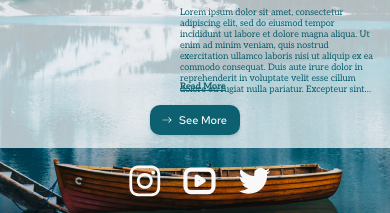
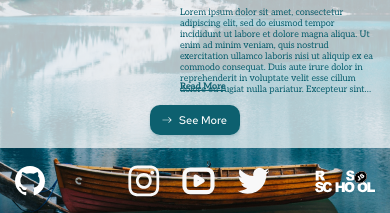
Before and after one commit to h3nnessey/2022q2, a plain HTML site: page travel/index.html in a window 390 px wide. Shown: the part 1206-1419 px from the top of the page. Drawn offline with Linux system fonts and the light colour scheme; a web font is replaced by a local one.

Commit message:
feat: add gh & rss links, add disabled scroll while burger is active

```diff
--- a/travel/index.html
+++ b/travel/index.html
@@ -278,6 +278,13 @@
   <footer class="footer">
     <div class="container">
       <div class="container-content footer__container">
+
+        <div class="github">
+          <a href="https://github.com/h3nnessey" class="github__link">
+            <img src="src/img/svg/github.svg" alt="GitHub icon" class="github__img" title="GitHub" />
+          </a>
+        </div>
+
         <ul class="author__social">
           <li class="author__social__item">
             <a href="https://github.com/h3nnessey" class="author__social__link">
@@ -309,6 +316,14 @@
             </a>
           </li>
         </ul>
+
+        <div class="rs-school">
+          <a href="https://rs.school/js-stage0/" class="rs-school__link">
+            <img src="src/img/svg/rs_school_js.svg" alt="RS School icon" class="rs-school__img"
+              title="RS School" />
+          </a>
+        </div>
+
       </div>
     </div>
   </footer>
--- a/travel/src/css/style.css
+++ b/travel/src/css/style.css
@@ -570,6 +570,14 @@ html {
   color: #ffffff;
 }
 
+.github {
+  display: none;
+}
+
+.rs-school {
+  display: none;
+}
+
 .author__social {
   display: flex;
   align-items: center;
@@ -598,10 +606,35 @@ html {
   .container-content {
     max-width: 360px;
   }
+
   .header .container {
     background: none;
     box-shadow: none;
     background: linear-gradient(180deg, #0d606f 0%, rgba(13, 96, 111, 0) 25.1%);
+  }
+
+  .header__burger {
+    display: block;
+  }
+
+  .burger {
+    display: flex;
+  }
+
+  .header,
+  .header.container {
+    position: relative;
+  }
+
+  .burger__wrap {
+    z-index: 10;
+    min-height: 1475px;
+    width: 100%;
+    position: absolute;
+    top: 0;
+    left: 0;
+    overflow: hidden;
+    display: none;
   }
 
   .header__container {
@@ -907,6 +940,11 @@ html {
     padding-bottom: 65px;
   }
 
+  .footer {
+    position: relative;
+    margin-top: -65px;
+  }
+
   .author__social {
     display: none;
   }
@@ -916,39 +954,34 @@ html {
   }
 
   .footer__container {
-    justify-content: center;
+    justify-content: space-between;
     align-items: center;
     height: 65px;
-    padding-left: 8px;
   }
 
-  .footer {
-    position: relative;
-    margin-top: -65px;
+  .social {
+    padding-left: 37px;
   }
 
-  .header__burger {
+  .github {
     display: block;
   }
 
-  .burger {
-    display: flex;
+  .rs-school {
+    display: block;
   }
 
-  .header,
-  .header.container {
-    position: relative;
+  .github__img {
+    width: 30px;
+    height: 30px;
+    filter: invert(100%);
   }
 
-  .burger__wrap {
-    z-index: 10;
-    min-height: 1475px;
-    width: 100%;
-    position: absolute;
-    top: 0;
-    left: 0;
-    overflow: hidden;
-    display: none;
+  .rs-school__img {
+    width: 60px;
+    height: 30px;
+    filter: invert(100%);
   }
+
 }
 /* ------------------------------- */
--- a/travel/src/js/index.js
+++ b/travel/src/js/index.js
@@ -5,12 +5,14 @@ const burgerWrap = document.querySelector(".burger__wrap");
 const links = document.querySelectorAll(".burger__link");
 
 function show() {
+  document.body.style.overflow = 'hidden';
   burgerWrap.style.display = "block";
   burgerWrap.style.animation = "bgc-black 0.3s linear 1 forwards";
   burger.style.animation = "move-left 0.3s linear 1 forwards";
 }
 
 function hide() {
+  document.body.style.overflow = 'initial';
   burger.style.animation = "move-right 0.3s linear 1 forwards";
   burgerWrap.style.animation = "bgc-none 0.3s linear 1 forwards";
   const hideBurgerWrap = () => (burgerWrap.style.display = "none");
```
